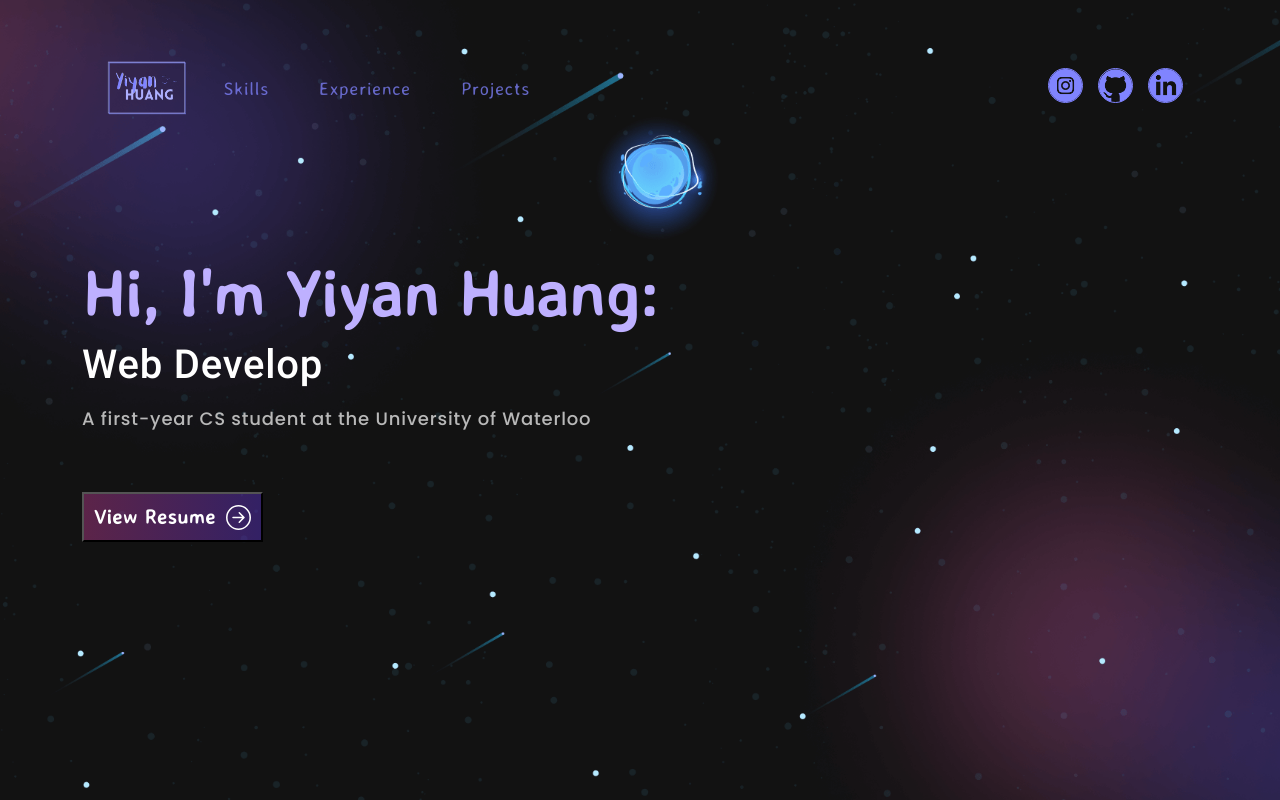
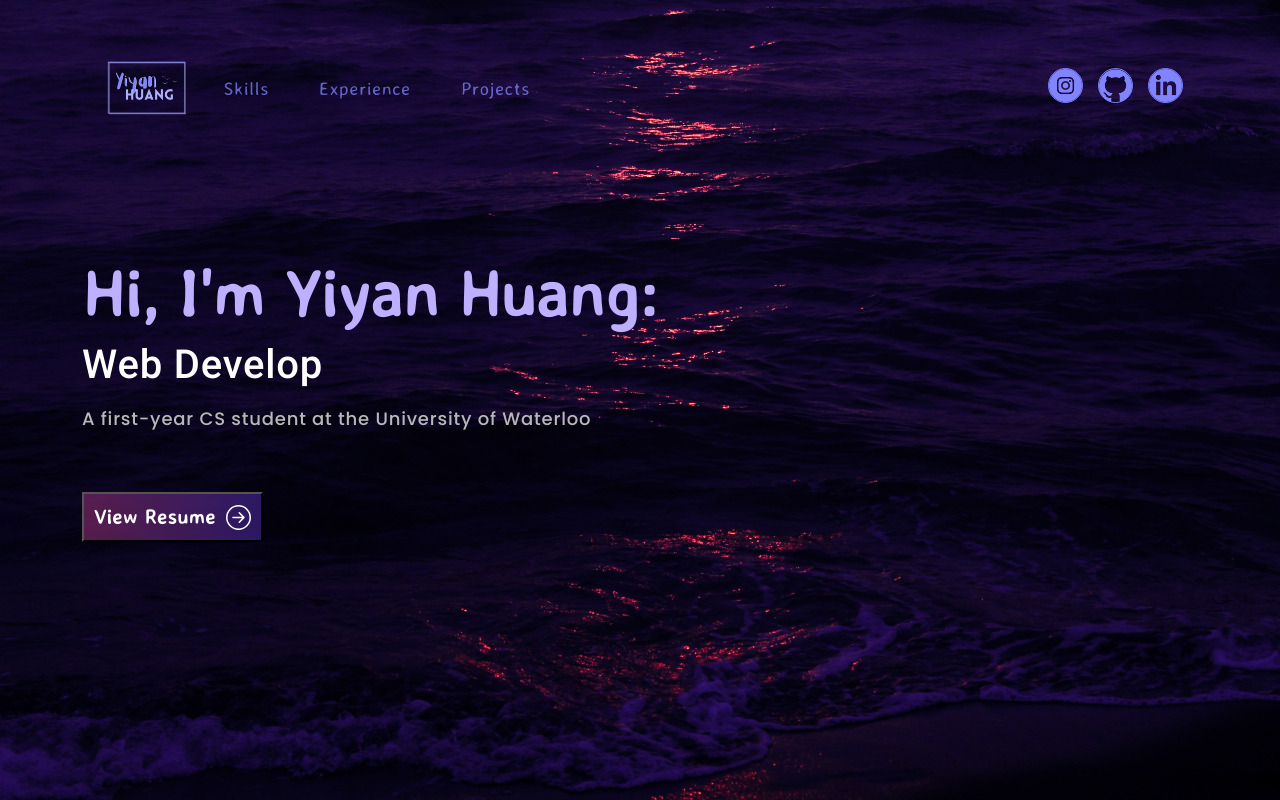
Before and after one commit to yiyan023/Personal-Website, a React (Create React App) app: page / in a window 1280 px wide. Built offline with nearby package versions, Linux system fonts and the light colour scheme.

Commit message:
changed background

```diff
--- a/src/App.css
+++ b/src/App.css
@@ -33,7 +33,7 @@
 
   body {
 	font-weight: 400;
-	background-image: url('assets/banner.png');
+	background-image: url('assets/ocean.jpg');
 	background-position: top center;
 	background-size: cover;
 	background-repeat: no-repeat;
```
Also changed, not shown: src/assets/ocean.jpg (added).
